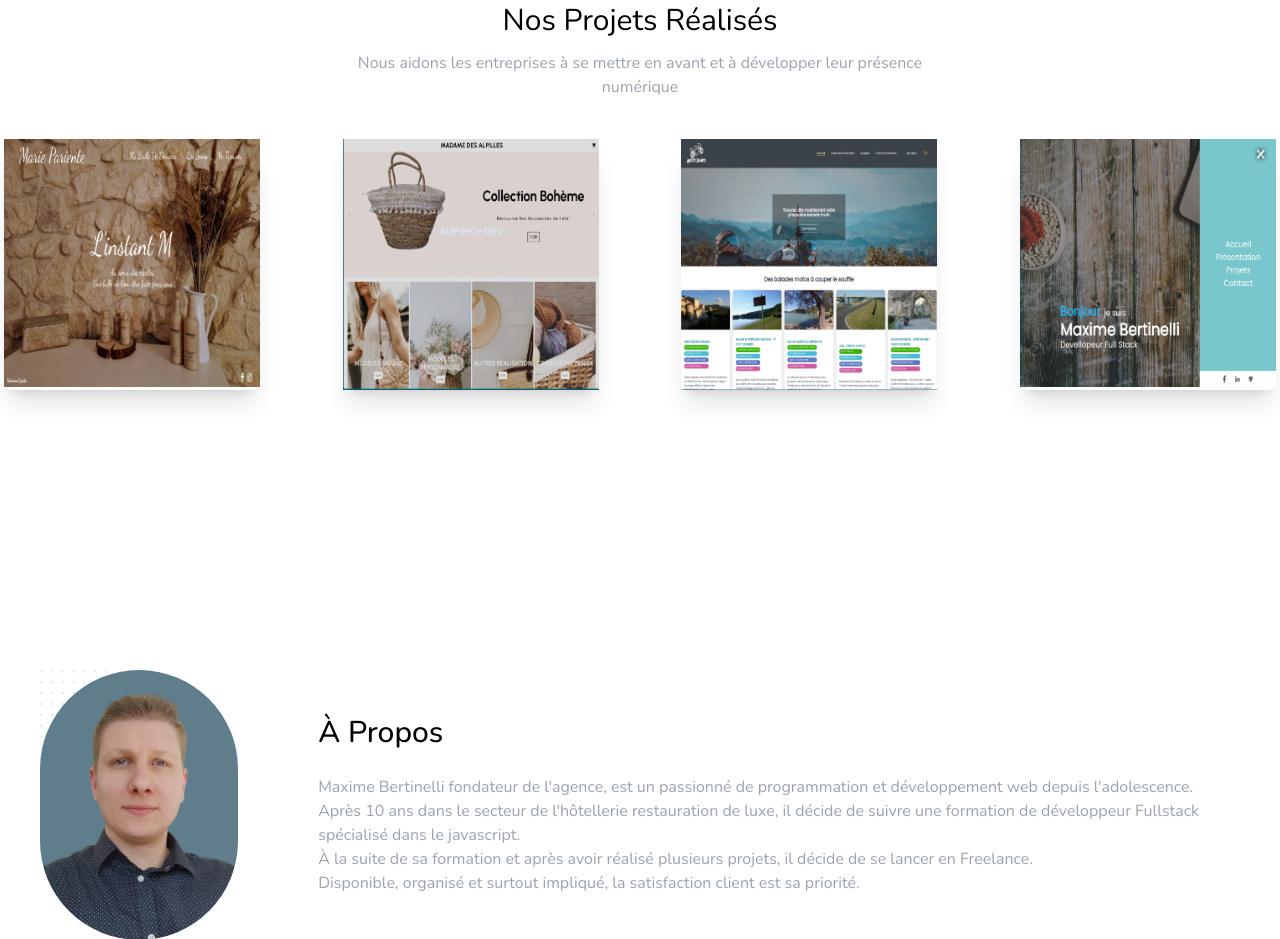
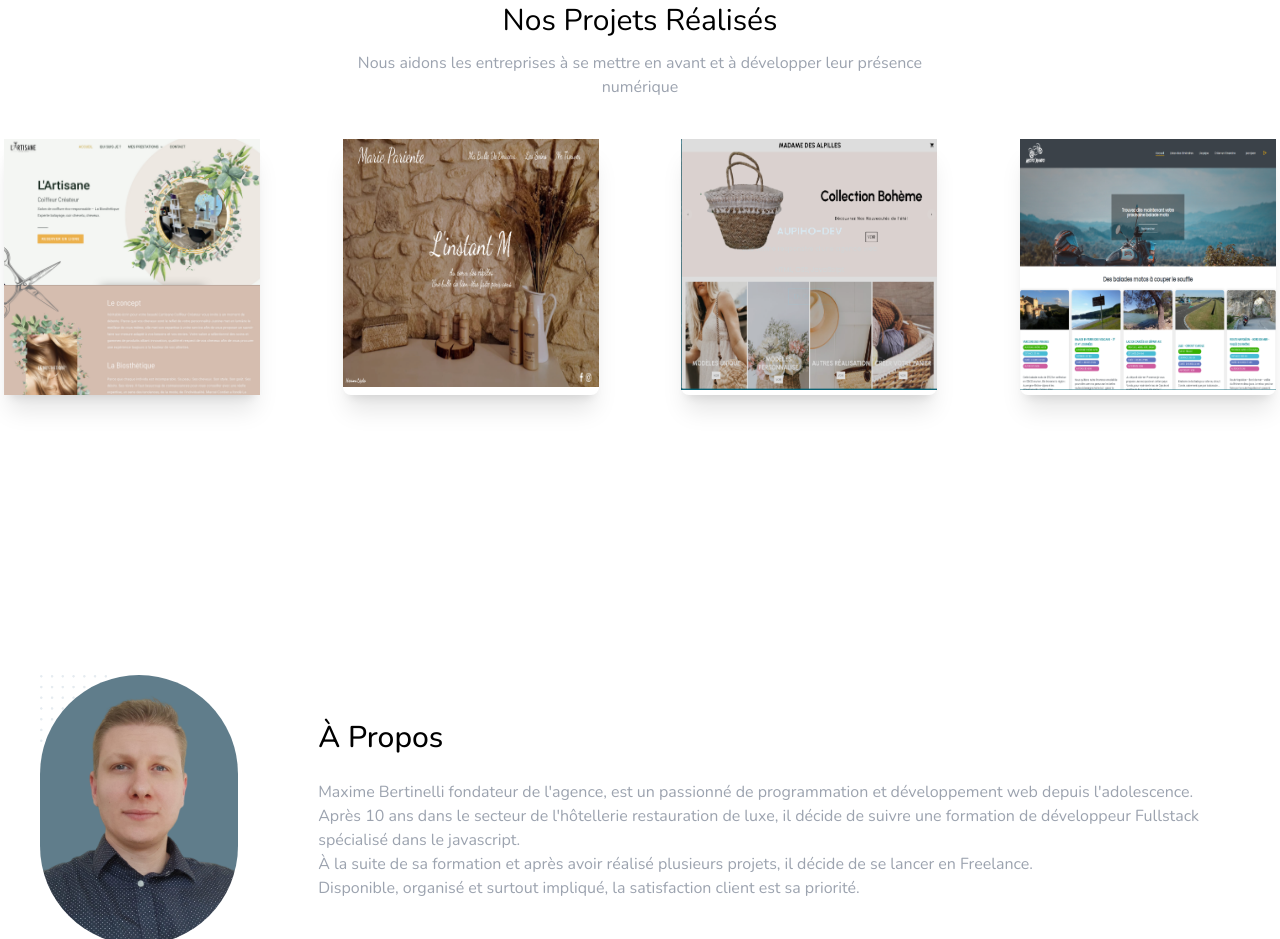
Before and after one commit to maximebert/aupiho, a website: page index.html in a window 1280 px wide. Shown: the part 1801-2740 px from the top of the page. Drawn offline with nearby package versions, Linux system fonts and the light colour scheme.

Commit message:
nouveau projet

```diff
--- a/index.html
+++ b/index.html
@@ -218,6 +218,12 @@
         </div>
         <!-- bottom -->
         <div class="p-5 sm:p-0 flex flex-wrap justify-between">
+                    <!-- card -->
+                    <div
+                    class="w-full md:w-5/12 lg:w-1/5 shadow-xl rounded-lg my-3 md:my-10 m-1 transition-all hover:scale-110"
+                  >
+                    <img src="./img/larti.png" />
+                  </div>
           <!-- card -->
           <div
             class="w-full md:w-5/12 lg:w-1/5 shadow-xl rounded-lg my-3 md:my-10 m-1 transition-all hover:scale-110"
@@ -236,12 +242,7 @@
           >
             <img src="./img/moto rando.png" />
           </div>
-          <!-- card -->
-          <div
-            class="w-full md:w-5/12 lg:w-1/5 shadow-xl rounded-lg my-3 md:my-10 m-1 transition-all hover:scale-110"
-          >
-            <img src="./img/portfolio.png" />
-          </div>
+
           <!-- card -->
           <!-- <div
             class="w-full md:w-5/12 lg:w-1/5 shadow-xl rounded-lg my-3 md:my-10 m-1 transition-all hover:scale-110"
```
Also changed, not shown: img/larti.png (added).
